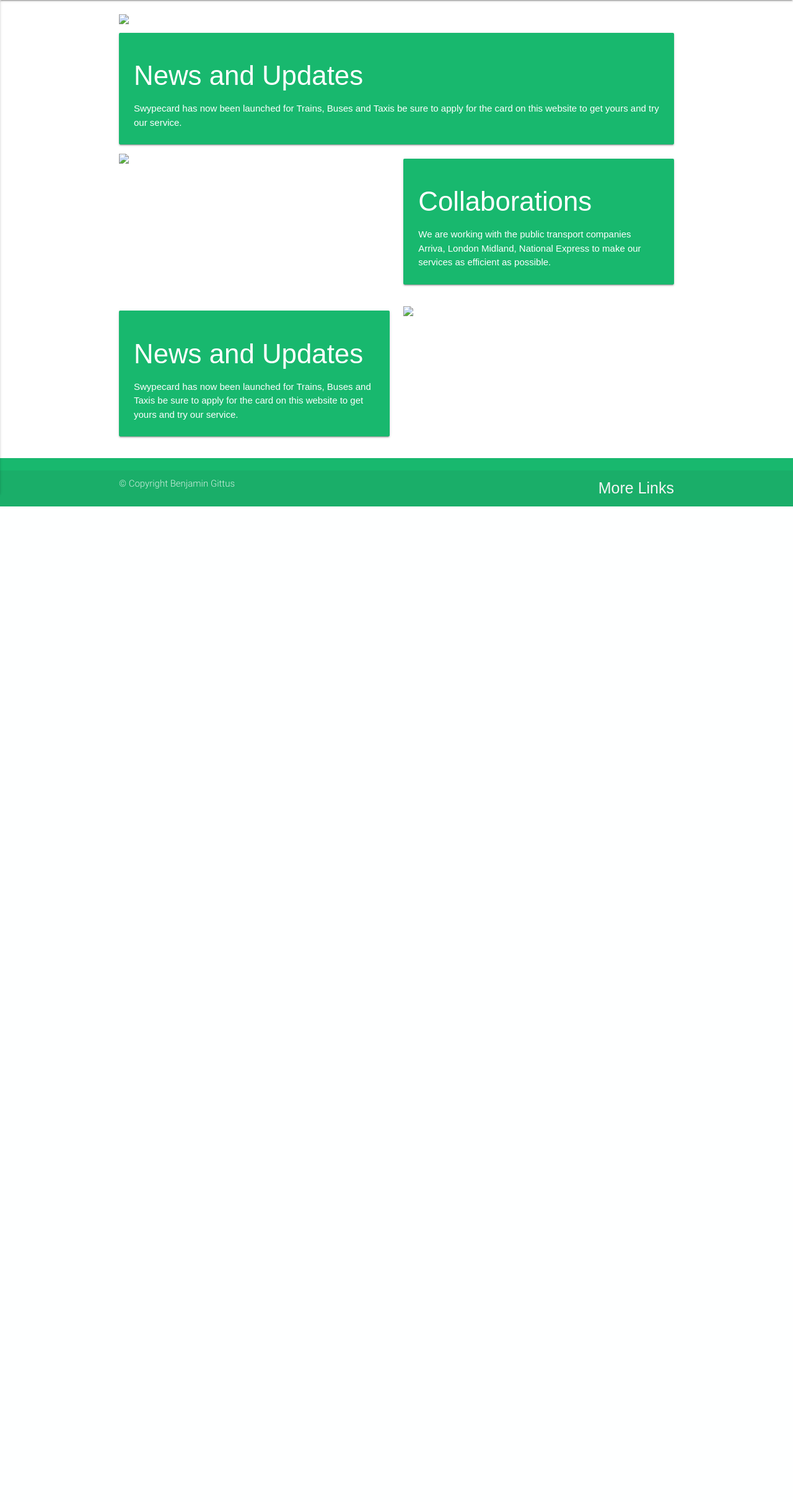
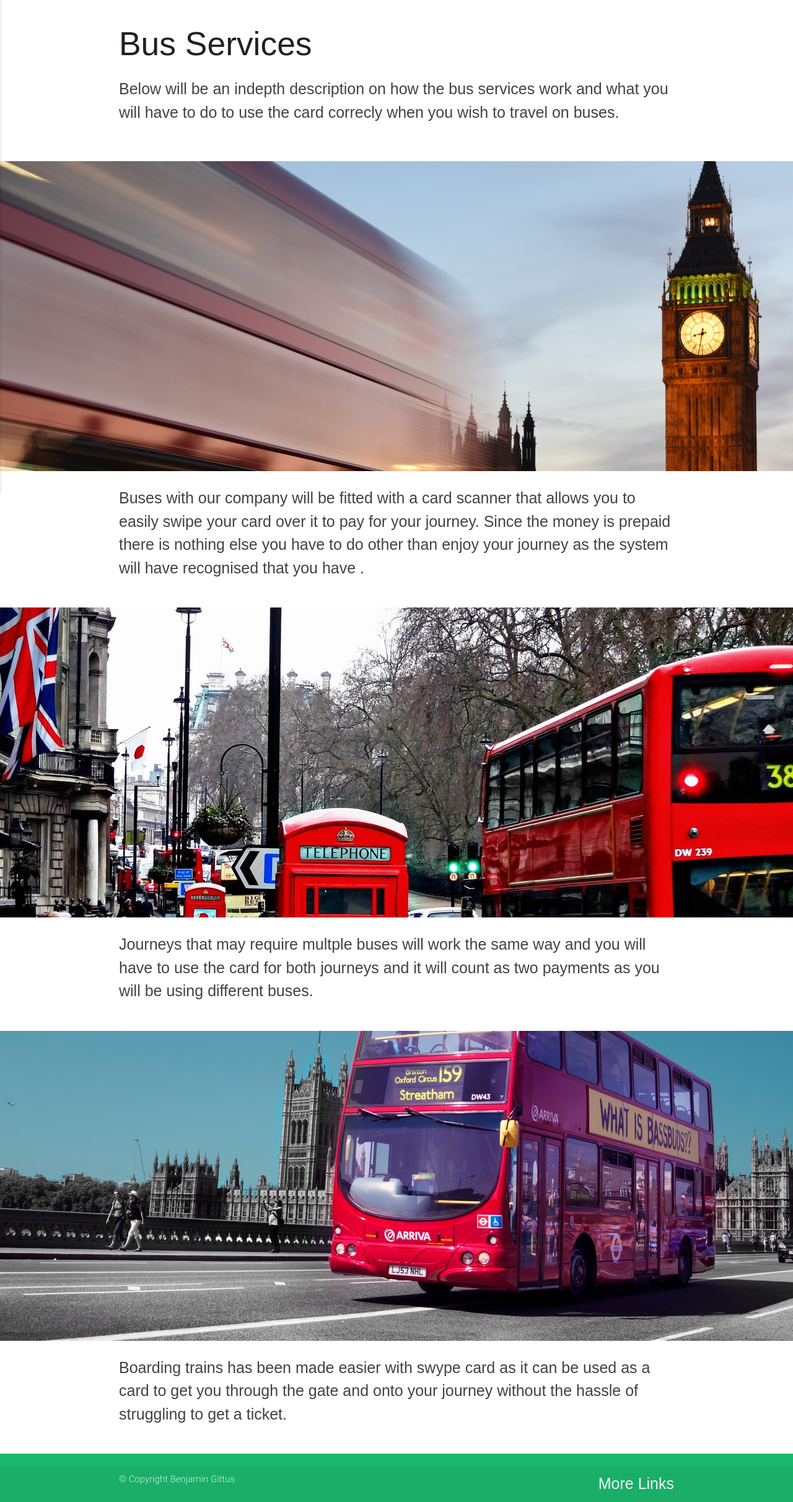
Before and after one commit to G1620242/SwypecardProject, a PHP site: page /bus_services.html in a window 1280 px wide. Shown: the part 64-2487 px from the top of the page at 62% size. Before the commit the page ends 881 px from the top, so only its background shows below. Run offline with PHP 8.4, Linux system fonts and the light colour scheme; some libraries are stand-ins or nearby versions.

Commit message:
Content Changes

```diff
--- a/about.html
+++ b/about.html
@@ -56,12 +56,12 @@
         <!--Navbar End-->
 
         <div class="parallax-container">
-    <div class="parallax"><img src="http://via.placeholder.com/1920x1080"></div>
+    <div class="parallax"><img src="assets/HomePicture2.jpg"></div>
   </div>
   <div class="section white">
     <div class="row container">
       <h2 class="parallaxheader">About Us</h2>
-      <p class="grey-text text-darken-3 lighten-3">Swype Card is a product that specialises in making public transport easier and improving experiences in a variety of different transportation options with the ease of one card that allows you to access any of our services. Below is a small description on our company and how product could affect you.</p>
+      <p class="grey-text text-darken-3 lighten-3">Swype Card is a product that specialises in making public transport easier and improving experiences in a variety of different transportation options with the ease of one card that allows you to access any of our services with a system that allows you to prepay for as many journeys as you feel necessary. Below is a small description on our company and how the product could affect you.</p>
     </div>
   </div>
   <div class="parallax-container">
@@ -69,7 +69,7 @@
   </div>
   <div class="row container">
       <h2 class="header">The Company and the Product</h2>
-      <p class="grey-text text-darken-3 lighten-3">Swype card is a company dedicated to making life for its customers as easy as possible and our product promotes this to the greatest extent as it will continue to improve and create a smoother experience Swype card works by using a sperate account that you put money into so that you can use it to easily use public transport.</p>
+      <p class="grey-text text-darken-3 lighten-3">Swype card is a company dedicated to making life for its customers as easy as possible and our product promotes this to the greatest extent as it will continue to improve and create a smoother experience Swype card works by using a seperate account that you put money into so that you can use it to easily use public transport.</p>
     </div>
      <div class="parallax-container">
         <div class="parallax"><img src="assets/buspic4.jpeg"></div>
--- a/bus_services.html
+++ b/bus_services.html
@@ -17,7 +17,7 @@
       <!--Import jQuery before materialize.js-->
       <script type="text/javascript" src="https://code.jquery.com/jquery-3.2.1.min.js"></script>
       <script type="text/javascript" src="js/materialize.min.js"></script>
-      <script> $(document).ready(function(){$('.carousel').carousel();});</script>
+      <script> $(document).ready(function(){$('.parallax').parallax();});</script>
       <script>$( document ).ready(function(){$(".button-collapse").sideNav();})</script>
       <script>$( document ).ready(function)(){$(".dropdown-button").dropdown();})</script>
         <!--Navbar Start"-->
@@ -54,55 +54,31 @@
     </div>
   </nav>
         <!--Navbar End-->
-        <br>
 
-           <div class="container">
-
-            <img class="responsive-img" src="http://via.placeholder.com/1920x500">
-
-        <div class="col s12 m12 l12">
-            <div class="card">
-               <div class="card-content white-text">
-                  <span class="card-title"><h3>News and Updates</h3></span>
-                  <p>Swypecard has now been launched for Trains, Buses and Taxis be sure to apply for the card on this website to get yours and try our service.</p>
+  <div class="section white">
+    <div class="row container">
+      <h2 class="parallaxheader">Bus Services</h2>
+      <p class="grey-text text-darken-3 lighten-3">Below will be an indepth description on how the bus services work and what you will have to do to use the card correcly when you wish to travel on buses.</p>
     </div>
   </div>
+  <div class="parallax-container">
+    <div class="parallax"><img src="assets/buspic5.jpeg"></div>
   </div>
-
-
-
-        <div class="row">
-         <div class="col s12 m6 l6">
-            <img class="responsive-img" src="http://via.placeholder.com/600x200">
+  <div class="row container">
+      <p class="grey-text text-darken-3 lighten-3">Buses with our company will be fitted with a card scanner that allows you to easily swipe your card over it to pay for your journey. Since the money is prepaid there is nothing else you have to do other than enjoy your journey as the system will have recognised that you have .</p>
     </div>
-
-         <div class="col s12 m6 l6">
-            <div class="card">
-               <div class="card-content white-text">
-                   <span class="card-title"><h3>Collaborations</h3></span>
-                  <p>We are working with the public transport companies Arriva, London Midland, National Express to make our services as efficient as possible.</p>
+     <div class="parallax-container">
+        <div class="parallax"><img src="assets/buspic6.jpeg"></div>
   </div>
+  <div class="row container">
+      <p class="grey-text text-darken-3 lighten-3">Journeys that may require multple buses will work the same way and you will have to use the card for both journeys and it will count as two payments as you will be using different buses.</p>
     </div>
+    <div class="parallax-container">
+    <div class="parallax"><img src="assets/buspic7.jpeg"></div>
     </div>
-
+     <div class="row container">
+         <p class="grey-text text-darken-3 lighten-3">Boarding trains has been made easier with swype card as it can be used as a card to get you through the gate and onto your journey without the hassle of struggling to get a ticket.</p>
     </div>
-       <div class="row">
-         <div class="col s12 m6 l6">
-            <div class="card">
-               <div class="card-content white-text">
-                  <span class="card-title"><h3>News and Updates</h3></span>
-                  <p>Swypecard has now been launched for Trains, Buses and Taxis be sure to apply for the card on this website to get yours and try our service.</p>
-               </div>
-            </div>
-         </div>
-
-         <div class="col s12 m6 l6">
-               <img class="responsive-img" src="http://via.placeholder.com/600x200">
-            </div>
-         </div>
-
-      </div>
-
 
 
         <footer class="page-footer">
@@ -113,6 +89,5 @@
             </div>
           </div>
         </footer>
-
     </body>
   </html>
--- a/css/myStyleSheet.css
+++ b/css/myStyleSheet.css
@@ -59,7 +59,7 @@
     color:#18b86e
 }
 .collapsible-body{
-     color:#18b86e
+     color:grey
 }
 
 .fa {
--- a/faq.html
+++ b/faq.html
@@ -58,7 +58,7 @@
 
            <div class="container">
 
-       <img class="responsive-img" src="http://via.placeholder.com/1920x500">
+       <img class="responsive-img" src="assets/HomePicture.jpg">
 
           <ul class="collapsible" data-collapsible="accordion">
     <li>
@@ -74,7 +74,7 @@
       <div class="collapsible-body"><span>Bus services that are registered with swypecard are the only services that can use the card.</span></div>
     </li>
      <li>
-      <div class="collapsible-header">what are the dimensions of the card </div>
+      <div class="collapsible-header">What are the dimensions of the card </div>
       <div class="collapsible-body"><span>2 inches height and 3 inches width.</span></div>
     </li>
       <li>
@@ -83,7 +83,7 @@
     </li>
     <li>
       <div class="collapsible-header">How do I disable my account?</div>
-      <div class="collapsible-body"><span>You can contact us on our social.</span></div>
+      <div class="collapsible-body"><span>You can contact us on our social media account and we can help you prepare in disabling your account.</span></div>
     </li>
          <li>
       <div class="collapsible-header">Can you apply for the card if you are a EU resident lving in the UK</div>
--- a/index.html
+++ b/index.html
@@ -59,7 +59,7 @@
 
            <div class="container">
 
-       <img class="responsive-img" src="assets/IndexHomePicture.jpg">
+       <img class="responsive-img" src="assets/HomePicture.jpg">
 
         <div class="row">
          <div class="col s12 m6 l6">
```
Also changed, not shown: booking.html (+9 -9 lines), taxi_services.html (+94 -0 lines), train_services.html (+17 -27 lines), assets/HomePicture.jpg (renamed from assets/IndexHomePicture.jpg), assets/HomePicture2.jpg (added), assets/buspic5.jpeg (added), assets/buspic6.jpeg (added), assets/buspic7.jpeg (added), assets/taxipic2.jpeg (added), assets/taxipic3.jpeg (added), assets/taxipic4.jpeg (added), assets/trainpic4.jpg (added), assets/trainpic5.jpeg (added), assets/trainpic6.jpeg (added). Lines whose indentation alone changed are shown as unchanged.
